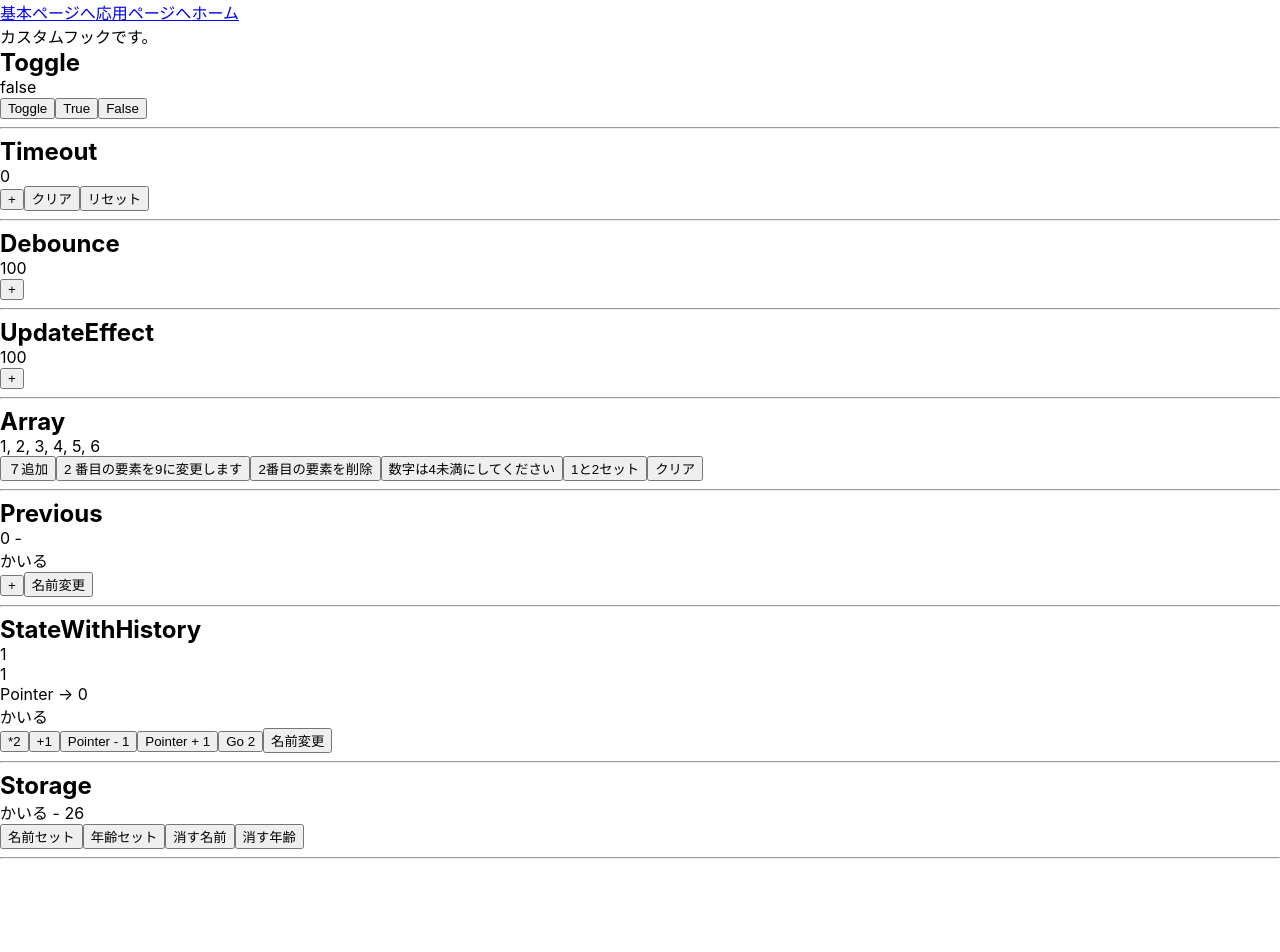
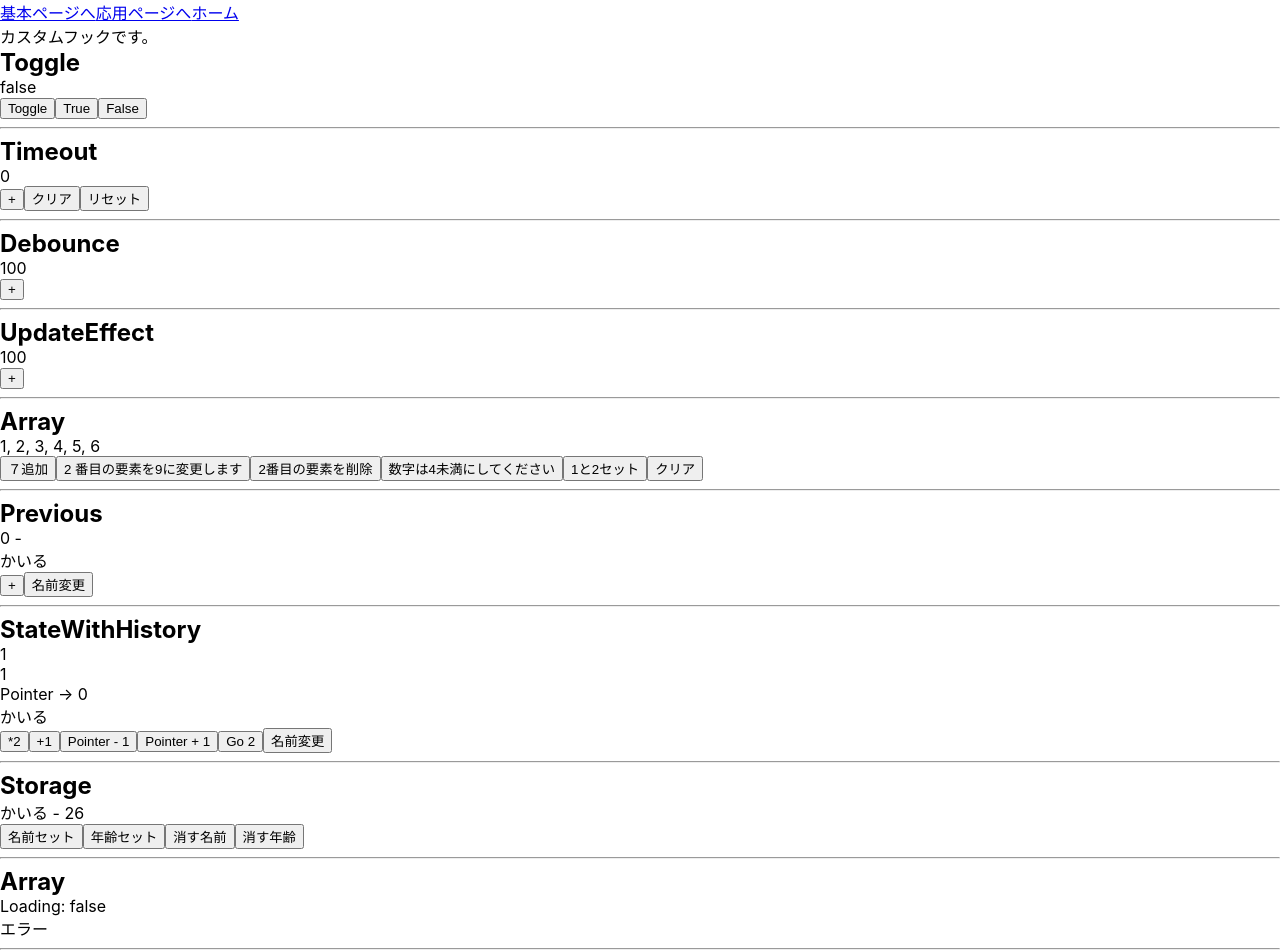
Before and after one commit to genta-t/react18-tutorial, a React (Create React App) app: page /custom-hooks in a window 1280 px wide. Shown: the top 952 px of the page. Before the commit the page ends 867 px from the top, so only its background shows below. Built offline with nearby package versions, Linux system fonts and the light colour scheme.

Commit message:
useAsync完了

```diff
--- a/src/components/CustomHooks.tsx
+++ b/src/components/CustomHooks.tsx
@@ -7,6 +7,7 @@ import ArrayComp from './customHooks/array/ArrayComp';
 import PreviousComp from './customHooks/previous/PreviousComp';
 import StateWithHistoryComp from './customHooks/stateWithHistory/StateWithHistoryComp';
 import StorageComp from './customHooks/storage/StorageComp';
+import AsyncComp from './customHooks/async/AsyncComp';
 
 const CustomHooksPage = () => {
 
@@ -24,6 +25,7 @@ const CustomHooksPage = () => {
       <PreviousComp />
       <StateWithHistoryComp />
       <StorageComp />
+      <AsyncComp />
     </>
   );
 }
--- /dev/null
+++ b/src/components/customHooks/async/AsyncComp.tsx
@@ -0,0 +1,25 @@
+import { useAsync } from "./useAsync";
+
+
+const AsyncComp = () => {
+  const { loading, error, value } = useAsync(() => {
+    return new Promise((resolve, reject) => {
+      const success = false;
+      setTimeout(() => {
+        success ? resolve("はい") : reject("エラー");
+      }, 5000);
+    })
+  })
+
+  return (
+    <>
+      <h2>Array</h2>
+      <p>Loading: {loading.toString()}</p>
+      <p>{error}</p>
+      <p>{value}</p>
+      <hr />
+    </>
+  )
+}
+
+export default AsyncComp;
--- /dev/null
+++ b/src/components/customHooks/async/useAsync.ts
@@ -0,0 +1,26 @@
+import { useCallback, useEffect, useState } from "react";
+
+type TypeCallback = () => Promise<string>;
+
+export const useAsync = (callback: TypeCallback, dependencies = []) => {
+  const [ loading, setLoading ] = useState(true);
+  const [ error, setError ] = useState<string | undefined>();
+  const [ value, setValue ] = useState<string | undefined>();
+
+  const callbackMemoized = useCallback(() => {
+    setLoading(true);
+    setError(undefined);
+    setValue(undefined);
+    callback()
+      .then(setValue)
+      .catch(setError)
+      .finally(() => setLoading(false));
+  }, dependencies);
+
+  useEffect(() => {
+    callbackMemoized();
+  }, [callbackMemoized])
+
+
+  return { loading, error, value }
+}
```
